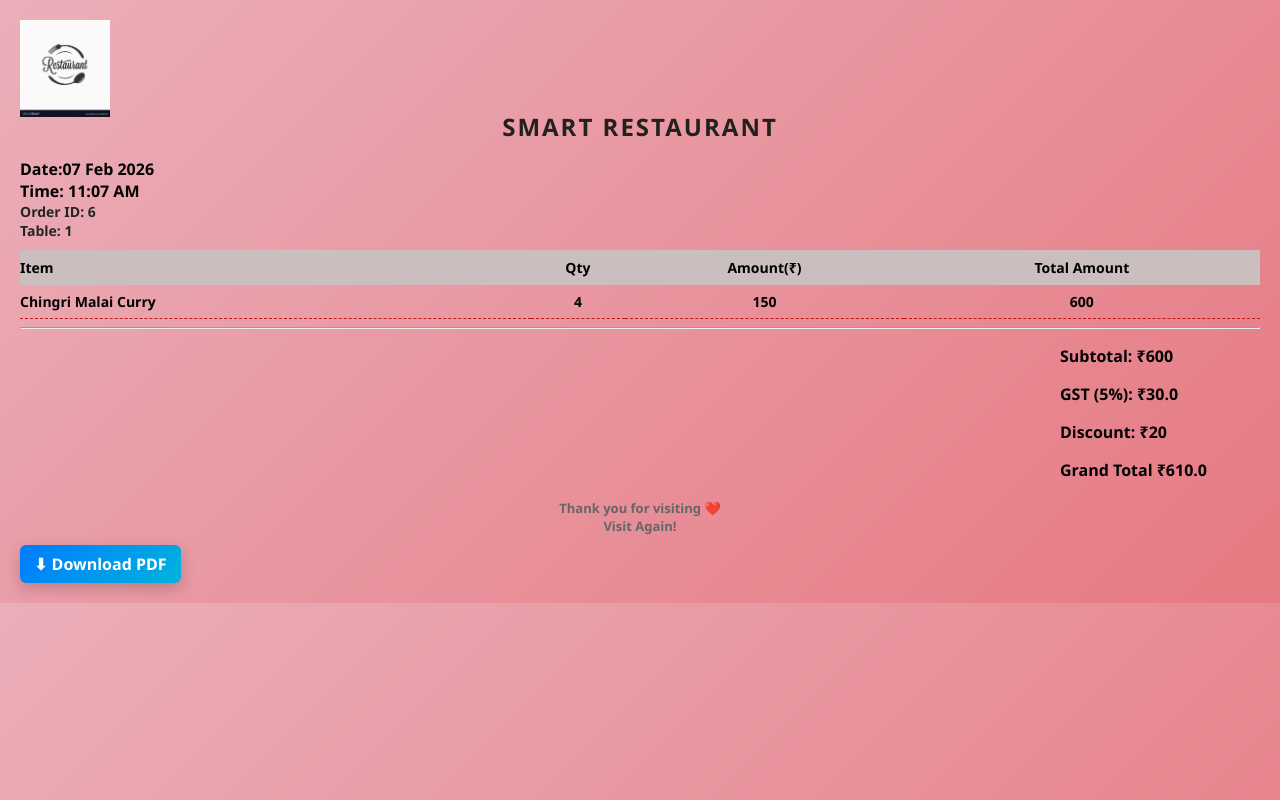
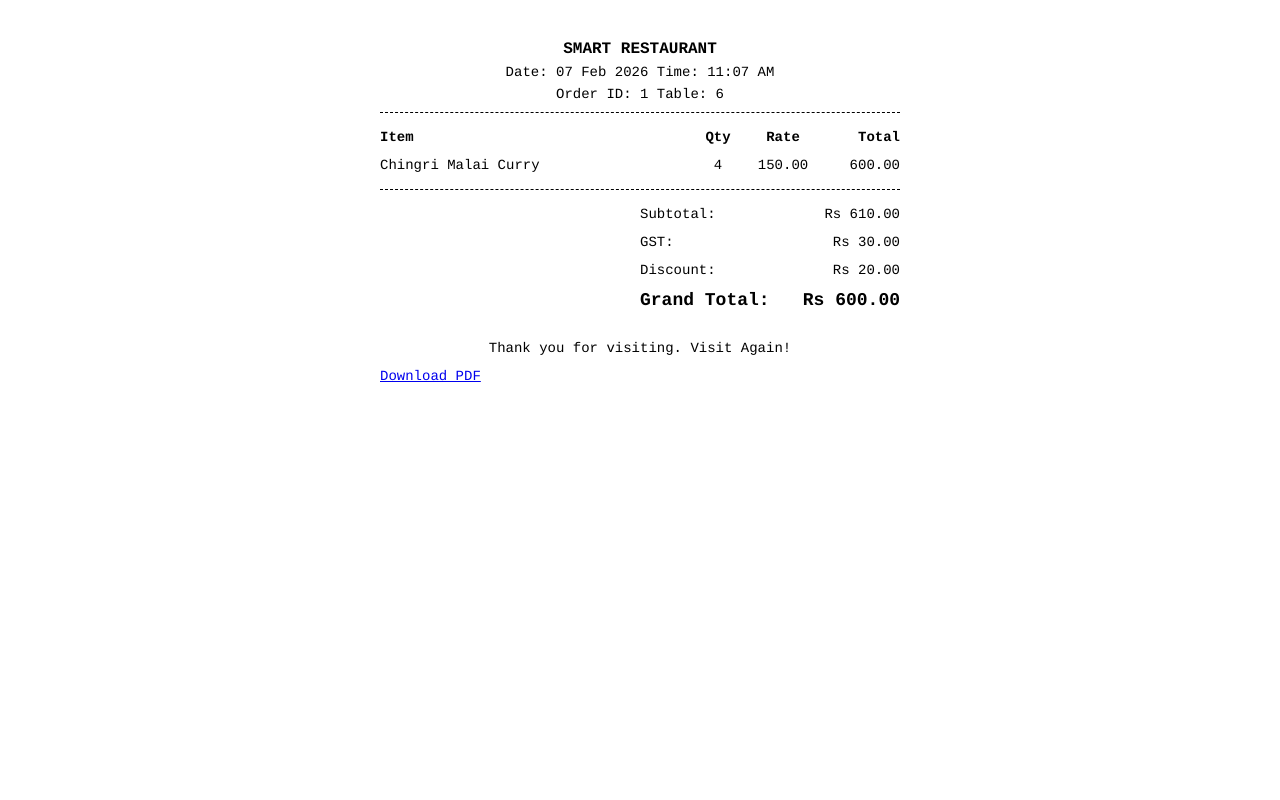
Before and after one commit to shivanikannoujiya217-pixel/smart-restaurant, a Flask app: page /bill/1 in a window 1280 px wide. Run offline with Flask 3, Linux system fonts and the light colour scheme; data comes from the database, SQL or seed files in the repository.

Commit message:
Update bill.html

```diff
--- a/templates/bill.html
+++ b/templates/bill.html
@@ -1,205 +1,100 @@
 <!DOCTYPE html>
 <html>
 <head>
-    <title>Restaurant Bill</title>
+    <meta charset="utf-8">
+    <title>Receipt - Smart Restaurant</title>
     <style>
-body {
-    font-family: 'Segoe UI', sans-serif;
-    margin:0;
-    padding:20px;
-
-    /* Simple Light Background (No Image) */
-    background: linear-gradient(135deg, #ebafb9, #e67982);
-}
-
-/* Receipt Card */
-.receipt {
-    max-width:380px;
-    margin:auto;
-
-    /* Clean White Card */
-    background:#7a3838;
-
-    padding:22px;
-    border-radius:14px;
-
-    box-shadow:0 12px 30px rgba(0, 0, 0, 0.18);
-
-    animation: floatCard 3s ease-in-out infinite alternate;
-}
-
-/* Floating Animation */
-@keyframes floatCard {
-    from { transform: translateY(0px); }
-    to { transform: translateY(-6px); }
-}
-
-/* Title */
-h2 {
-    text-align:center;
-    margin:10px 0 15px;
-    letter-spacing:2px;
-    color:#22211e;
-}
-
-/* Info */
-.info {
-    font-size:14px;
-    margin-bottom:10px;
-    color:#232524;
-}
-
-/* Table */
-table {
-    width:100%;
-    border-collapse:collapse;
-    font-size:14px;
-}
-
-th {
-    background:#cabebe;
-    padding:8px 0;
-}
-
-td {
-    padding:7px 0;
-    border-bottom:1px dashed #bd1717;
-    transition:0.3s;
-}
-
-/* Row Hover */
-tr:hover td {
-    background:#d494a2;
-}
-
-/* Total Section */
-.total-box {
-    width:220px;
-    margin-left:auto;
-    font-size:15px;
-}
-
-/* Grand Total Highlight */
-.grand {
-    font-weight:bold;
-    font-size:20px;
-    color:#28a745;
-    animation:pulse 1.5s infinite;
-}
-
-@keyframes pulse {
-    0% { transform:scale(1); }
-    50% { transform:scale(1.04); }
-    100% { transform:scale(1); }
-}
-
-/* Footer */
-.footer {
-    text-align:center;
-    margin-top:18px;
-    font-size:13px;
-    color:#666;
-}
-
-/* Buttons */
-a {
-    display:inline-block;
-    padding:8px 14px;
-    margin-top:10px;
-    background:linear-gradient(135deg,#007bff,#00b4db);
-    color:white;
-    text-decoration:none;
-    border-radius:6px;
-    transition:0.3s;
-    box-shadow:0 5px 15px rgba(0,0,0,.2);
-}
-
-a:hover {
-    transform:translateY(-2px);
-    box-shadow:0 8px 22px rgba(0,0,0,.25);
-}
-
-/* Print Mode */
-@media print {
-    body { background:white; }
-    .receipt {
-        box-shadow:none;
-        animation:none;
-    }
-}
+        body { font-family: Courier, monospace; font-size:14px; padding:20px; }
+        .receipt { max-width:520px; margin:0 auto; color:#000; background:#fff; padding:12px; }
+        .center { text-align:center; }
+        .right { text-align:right; }
+        .dashed { border-top:1px dashed #000; margin:10px 0; }
+        table { width:100%; border-collapse:collapse; }
+        td { padding:6px 0; }
+        .item-name { width:60%; }
+        .qty { width:10%; text-align:center; }
+        .rate { width:15%; text-align:center; }
+        .line-total { width:15%; text-align:right; }
+        .totals { width:260px; margin-left:auto; }
+        .grand { font-weight:bold; font-size:18px; }
+        @media print { a { display:none; } }
     </style>
 </head>
-
 <body>
-<div style="position:relative; height:90px;">
-
-    <!-- Logo Top Left -->
-    <img src="{{ url_for('static', filename='SR.jpg') }}"
-         style="width:90px; position:absolute; top:0; left:0;">
-
+<div class="receipt">
+    <div class="center">
+        <div style="font-weight:bold; font-size:16px;">SMART RESTAURANT</div>
+        <div style="margin-top:6px;">Date: {{ date }}   Time: {{ time }}</div>
+        <div style="margin-top:6px;">Order ID: {{ order_id }}   Table: {{ table_no }}</div>
+        {% if customer_name %}
+        <div style="margin-top:4px;">Customer: {{ customer_name }}</div>
+        {% endif %}
+        {% if waiter %}
+        <div style="margin-top:4px;">Waiter: {{ waiter }}</div>
+        {% endif %}
+        {% if order_status %}
+        <div style="margin-top:4px;">Status: {{ order_status }}</div>
+        {% endif %}
+        {% if payment_status or payment_method or payment_id %}
+        <div style="margin-top:6px;">
+            {% if payment_status %}<strong>Payment:</strong> {{ payment_status }}{% endif %}
+            {% if payment_method %} &nbsp; <strong>Method:</strong> {{ payment_method }}{% endif %}
+            {% if payment_id %}<br><strong>Payment ID:</strong> {{ payment_id }}{% endif %}
         </div>
-    <!-- Title Center -->
-    <h2 style="text-align:center; margin-top:0px;">
-               SMART RESTAURANT
-</h2>
-
+        {% endif %}
     </div>
 
-</div>
-        <b>Date:{{ date }} <br>
-        <b>Time: {{ time }}
-<div class="info">
-
-        Order ID: {{ table_no }}<br>
-        Table: {{ order_id }}<br>
-
-</div>
+    <div class="dashed"></div>
 
     <table>
         <tr>
-<th style="text-align:left;">Item</th>
-<th style="text-align:center;">Qty</th>
-<th style="text-align:center;">Amount(₹)</th>
-<th style="text-align:center;">Total Amount</th>
+            <td class="item-name"><strong>Item</strong></td>
+            <td class="qty"><strong>Qty</strong></td>
+            <td class="rate"><strong>Rate</strong></td>
+            <td class="line-total"><strong>Total</strong></td>
         </tr>
-
         {% for item in items %}
         <tr>
-<td>{{item.name}}</td>
-<td style="text-align:center;">{{item.qty}}</td>
-<td style="text-align:center;">{{item.price}}</td>
-<td style="text-align:center;">{{item.qty * item.price}}</td>
+            <td class="item-name">{{ item.name }}
+                {% if item.modifiers %}
+                    <div style="font-size:12px;color:#555;">{% if item.modifiers is string %}{{ item.modifiers }}{% else %}{% for m in item.modifiers %}{{ m }}{% if not loop.last %}, {% endif %}{% endfor %}{% endif %}</div>
+                {% endif %}
+            </td>
+            <td class="qty">{{ item.qty }}</td>
+            <td class="rate">{{ '%.2f'|format(item.price) }}</td>
+            <td class="line-total">{{ '%.2f'|format(item.qty * item.price) }}</td>
         </tr>
         {% endfor %}
     </table>
-<hr>
 
-<div style="width:200px; margin-left:auto; font-size:16px;">
+    <div class="dashed"></div>
 
-    <p><strong>Subtotal:</strong> ₹{{ total }}</p>
+    <div class="totals">
+        <table>
+            <tr><td>Subtotal:</td><td class="right">Rs {{ '%.2f'|format(subtotal) }}</td></tr>
+            {% if gst is defined %}<tr><td>GST:</td><td class="right">Rs {{ '%.2f'|format(gst) }}</td></tr>{% endif %}
+            {% if service is defined %}<tr><td>Service:</td><td class="right">Rs {{ '%.2f'|format(service) }}</td></tr>{% endif %}
+            {% if discount is defined %}<tr><td>Discount:</td><td class="right">Rs {{ '%.2f'|format(discount) }}</td></tr>{% endif %}
+            <tr class="grand"><td>Grand Total:</td><td class="right">Rs {{ '%.2f'|format(total) }}</td></tr>
+            {% if payment_status %}<tr><td>Paid:</td><td class="right">{{ payment_status }}</td></tr>{% endif %}
+        </table>
+    </div>
 
-    <p><strong>GST (5%):</strong> ₹{{ gst }}</p>
+    <div style="height:24px;"></div>
+    <div class="center">Thank you for visiting. Visit Again!</div>
 
-    <p><strong>Discount:</strong> ₹{{ discount }}</p>
+    <div style="margin-top:12px;">
+        <a href="{{ url_for('bill_pdf', order_id=order_id) }}">Download PDF</a>
+    </div>
 
-    <p><strong>Grand Total</strong> ₹{{ subtotal }}</p>
+    {% if orders %}
+    <div style="margin-top:8px;">
+        {% for o in orders %}
+            <a href="{{ url_for('show_bill', order_id=o[0]) }}">View Bill #{{ o[0] }}</a><br>
+        {% endfor %}
+    </div>
+    {% endif %}
 
 </div>
-</div>
-
-
-
-    <div class="footer">
-        Thank you for visiting ❤️ <br>
-        Visit Again!
-    </div>
-
-
-<a href="/bill/{{ order_id }}/pdf">⬇ Download PDF</a>
-{% for o in orders %}
-<a href="/admin/bill/{{ o[0] }}">View Bill #{{ o[0] }}</a><br>
-{% endfor %}
-
-
 </body>
 </html>
```
Lines whose indentation alone changed are shown as unchanged.
